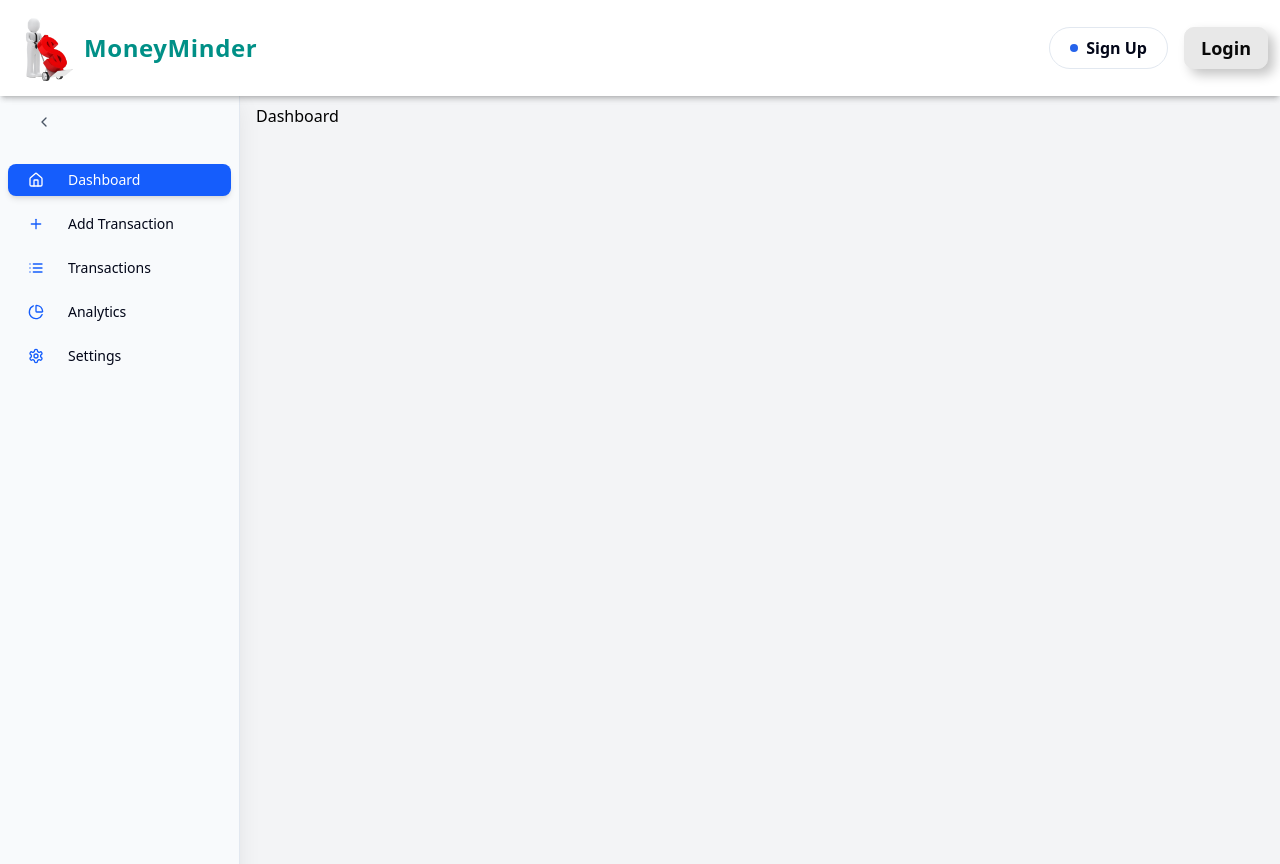
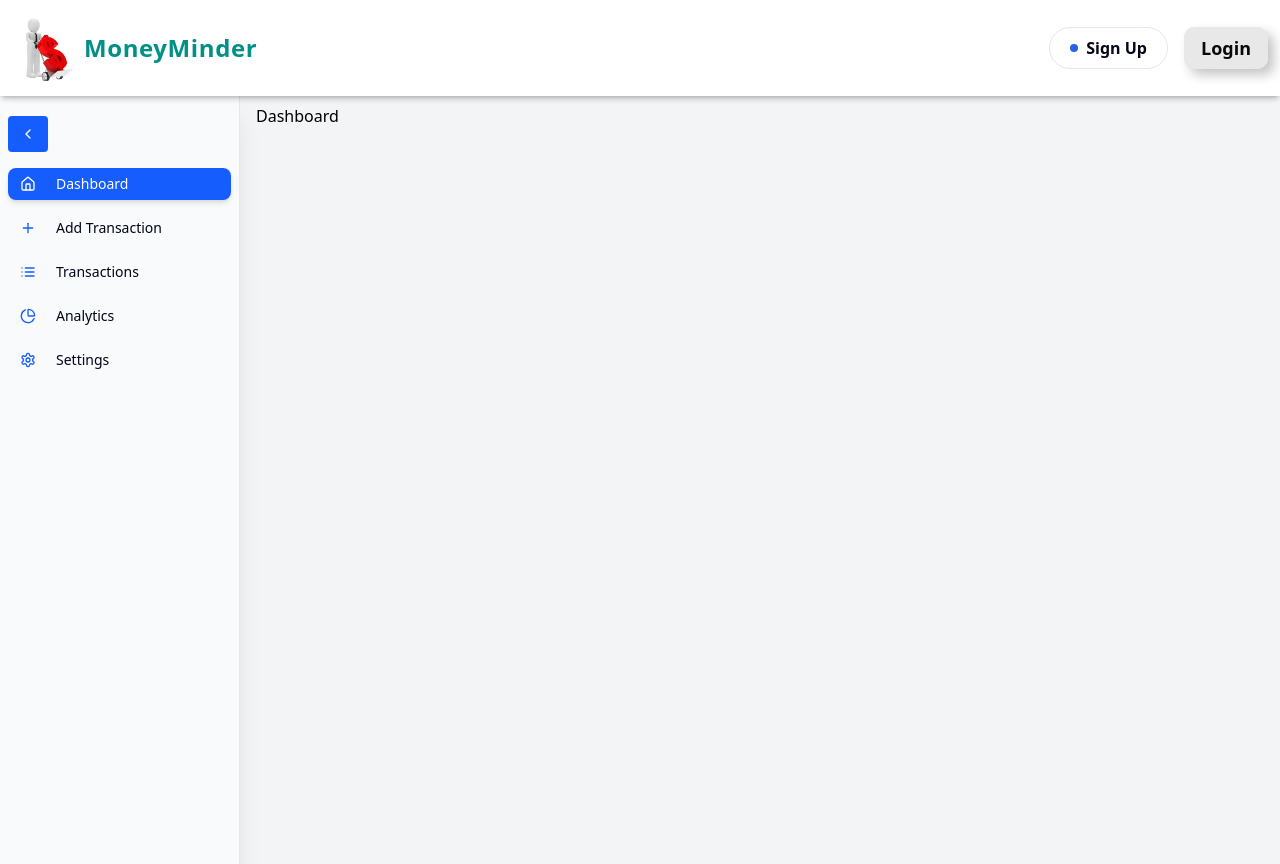
Before and after one commit to hshehriyaralam/MoneyMinder, a React (Vite) app: page / in a window 1280 px wide. Built offline with nearby package versions, Linux system fonts and the light colour scheme.

Commit message:
complete-sidebar&Dock

```diff
--- a/src/Components/layout/AppSidebar.jsx
+++ b/src/Components/layout/AppSidebar.jsx
@@ -1,8 +1,11 @@
+
 import { useEffect, useState } from "react";
 import { useLocation, Link, useNavigate } from "react-router-dom";
 import { Home, Plus, List, Settings, PieChart, Menu, ChevronLeft } from "lucide-react";
 import Dock from "@/Components/layout/Dock";
-import { VscHome, VscArchive, VscAccount, VscSettingsGear } from "react-icons/vsc";
+import { RiDashboardLine, RiExchangeFundsLine, RiFileList3Line, RiPieChart2Line, RiSettings3Line } from "react-icons/ri";
+
+
 import {
   Sidebar,
   SidebarProvider,
@@ -30,10 +33,11 @@ const AppSidebar = ({ isCollapsed, setIsCollapsed }) => {
   const [isMobile, setIsMobile] = useState(false);
 
   const itemsDock = [
-    { title: "Dashboard", url: "/", icon: <VscHome size={20} />, onClick: () => navigate("/") },
-    { title: "Add Transaction", url: "/AddTransaction", icon: <VscArchive size={20} />, onClick: () => navigate("/AddTransaction") },
-    { title: "Transactions", url: "/Transaction", icon: <VscAccount size={20} />, onClick: () => navigate("/Transaction") },
-    { title: "Settings", url: "/Setting", icon: <VscSettingsGear size={20} />, onClick: () => navigate("/Setting") },
+    { title: "Dashboard", url: "/", icon: <RiDashboardLine size={20} />, onClick: () => navigate("/") },
+    { title: "Add Transaction", url: "/AddTransaction", icon: <RiExchangeFundsLine size={20} />, onClick: () => navigate("/AddTransaction") },
+    { title: "Transactions", url: "/Transaction", icon: <RiFileList3Line size={20} />, onClick: () => navigate("/Transaction") },
+    { title: "Settings", url: "/Setting", icon: <RiSettings3Line size={20} />, onClick: () => navigate("/Setting") },
+    { title: "Analytics", url: "/Analytics", icon: <RiPieChart2Line size={20} />, onClick: () => navigate("/Analytics") },
   ];
 
   useEffect(() => {
@@ -54,36 +58,36 @@ const AppSidebar = ({ isCollapsed, setIsCollapsed }) => {
       <SidebarProvider>
         {!isMobile && (
           <Sidebar
-            className={`fixed top-20 left-0 h-screen bg-gray-100 shadow-xl transition-all duration-300 z-50
+            className={`fixed top-24 left-0 h-screen bg-gray-100 shadow-xl transition-all duration-300 z-50
               ${isCollapsed ? "w-16" : "w-60"}
               hidden md:block
             `}
           >
             <SidebarContent>
               <SidebarGroup>
-                <div className="flex justify-between items-center p-4 ">
+                <div className="flex justify-between items-center mt-3 text-white ">
 
                   <Button
                     onClick={() => setIsCollapsed(!isCollapsed)}
                     variant="ghost"
-                    className="rounded-full p-2"
+                    className="rounded p-2 bg-blue-600  hover:bg-blue-600    "
                   >
-                    {isCollapsed ? <Menu className="w-6 h-6 text-gray-600" /> : <ChevronLeft className="w-6 h-6 text-gray-600 " />}
+                    {isCollapsed ? <Menu className="w-4 h-4 text-white relative " /> : <ChevronLeft className="w-4 h-4  text-white  " />}
                   </Button>
                 </div>
                 <SidebarGroupContent>
-                  <SidebarMenu className="space-y-2 mt-2">
+                  <SidebarMenu className="space-y-2 mt-4">
                     {items.map((item) => (
                       <SidebarMenuItem key={item.title} className="rounded-lg">
                         <SidebarMenuButton asChild>
                           <Link
                             to={item.url}
-                            className={`flex items-center px-5 py-3 rounded-lg transition-all duration-300
-                              ${active === item.url ? "bg-blue-600 text-white shadow-md" : "hover:bg-blue-500 hover:text-white"}
+                            className={`flex items-center  px-3 py-1 rounded-lg transition-all duration-300
+                              ${active === item.url ? "bg-blue-600 text-white shadow-md px-1" : "hover:bg-blue-500 hover:text-black"}
                             `}
                           >
-                            <item.icon className={`w-6 h-6 ${active === item.url ? "text-white" : "text-blue-600"}`} />
-                            {!isCollapsed && <span className="ml-4 font-medium">{item.title}</span>}
+                            <item.icon className={`w-4 h-4 ${active === item.url ? "text-white" : "text-blue-600"}`} />
+                            {!isCollapsed && <span className="ml-3 font-medium">{item.title}</span>}
                           </Link>
                         </SidebarMenuButton>
                       </SidebarMenuItem>
```
Also changed, not shown: src/Components/layout/Dock.jsx (line endings or trailing spaces).
